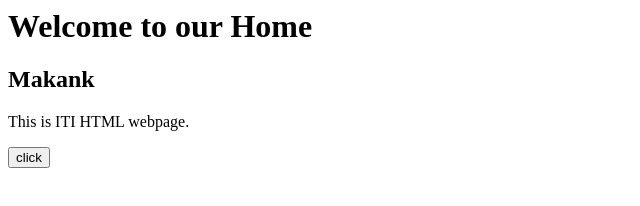
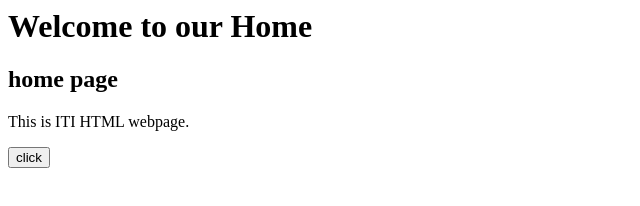
Before and after one commit to israahelmy1/lab2, a plain HTML site: page index.html in a window 1280 px wide. Shown: the full height of the page, 0-640 px from the left. Drawn offline with Linux system fonts and the light colour scheme.

Commit message:
home page

```diff
--- a/index.html
+++ b/index.html
@@ -10,7 +10,7 @@
 
 <body>
     <h1>Welcome to our Home</h1>
-    <h2>Makank </h2>
+    <h2>home page </h2>
     <p>This is ITI HTML webpage.</p>
     <button onclick="myFunction()">click</button>
 </body>
```
